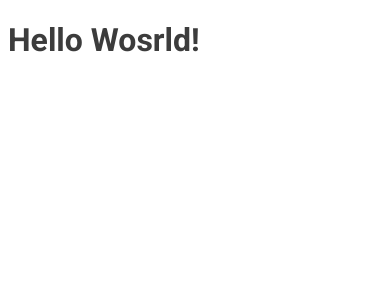
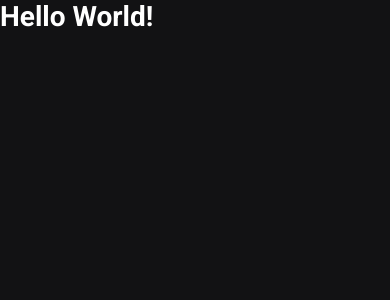
Before and after one commit to mstarkRules/ignews, a Next.js app: page / in a window 390 px wide. Shown: the top 300 px of the page. Built offline with nearby package versions, Linux system fonts and the light colour scheme.

Commit message:
style: created global style and seted responsiv sz

```diff
--- a/src/pages/_app.tsx
+++ b/src/pages/_app.tsx
@@ -1,4 +1,6 @@
 import { AppProps } from "next/app";
+
+import "../styles/global.scss";
 
 function MyApp({ Component, pageProps }: AppProps) {
   return <Component {...pageProps} />;
--- a/src/pages/index.tsx
+++ b/src/pages/index.tsx
@@ -1,6 +1,4 @@
 import Head from "next/head";
-
-import styles from "../styles/home.module.scss";
 
 export default function Home() {
   return (
@@ -8,9 +6,7 @@
       <Head>
         <title>Inicio | ig.news</title>
       </Head>
-      <h1 className={styles.title}>
-        Hello <span>Wosrld!</span>
-      </h1>
+      <h1>Hello World!</h1>
     </>
   );
 }
--- /dev/null
+++ b/src/styles/global.scss
@@ -0,0 +1,49 @@
+* {
+  margin: 0;
+  padding: 0;
+  box-sizing: border-box;
+}
+:root {
+  --white: #ffffff;
+
+  --gray-100: #e1e1e6;
+  --gray-300: #a8a8b3;
+  --gray-900: #121214;
+
+  --cyan-500: #61bafb;
+  --yellow-500: #eba417;
+}
+
+@media (max-width: 1080px) {
+  html {
+    font-size: 93.75%;
+  }
+}
+
+@media (max-width: 720px) {
+  html {
+    font-size: 87.5%;
+  }
+}
+
+body {
+  background: var(--gray-900);
+  color: var(--white);
+}
+
+body,
+input,
+textarea,
+select,
+button {
+  font: 400 1rem "Roboto", sans-serif;
+}
+
+button {
+  cursor: pointer;
+}
+
+a {
+  color: inherit;
+  text-decoration: none;
+}
--- a/src/styles/home.module.scss
+++ /dev/null
@@ -1,4 +0,0 @@
-.title {
-  color: #3c3c3c;
-  font-family: Roboto;
-}
```
